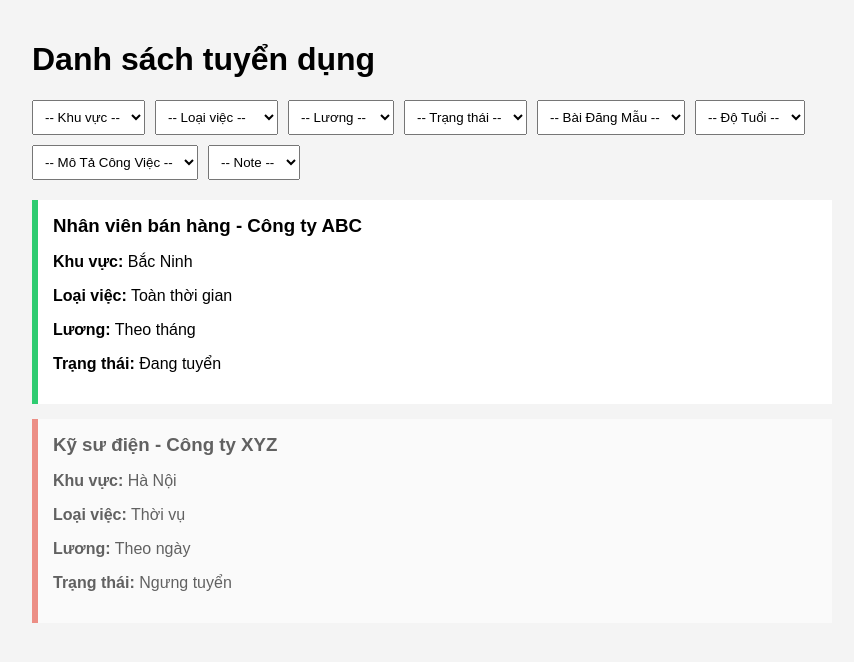
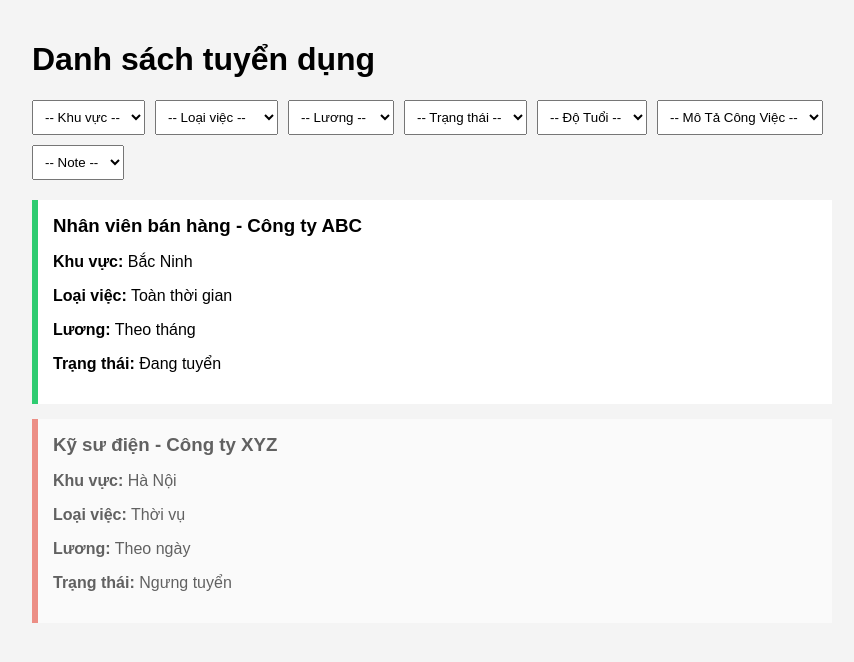
Before and after one commit to Yu-Shi-Dre/TAM-LUC-VIET-2025, a plain HTML site: page index.html in a window 1280 px wide. Shown: the whole page, without its empty margins (208-1062 px from the left). Drawn offline with Linux system fonts and the light colour scheme.

Commit message:
Update index.html

```diff
--- a/index.html
+++ b/index.html
@@ -14,7 +14,6 @@
       <select id="filter-type"><option value="">-- Loại việc --</option></select>
       <select id="filter-salary"><option value="">-- Lương --</option></select>
       <select id="filter-status"><option value="">-- Trạng thái --</option></select>
-      <select id="filter-status"><option value="">-- Bài Đăng Mẫu --</option></select>
       <select id="filter-status"><option value="">-- Độ Tuổi --</option></select>
       <select id="filter-status"><option value="">-- Mô Tả Công Việc --</option></select>
       <select id="filter-status"><option value="">-- Note --</option></select>
```
